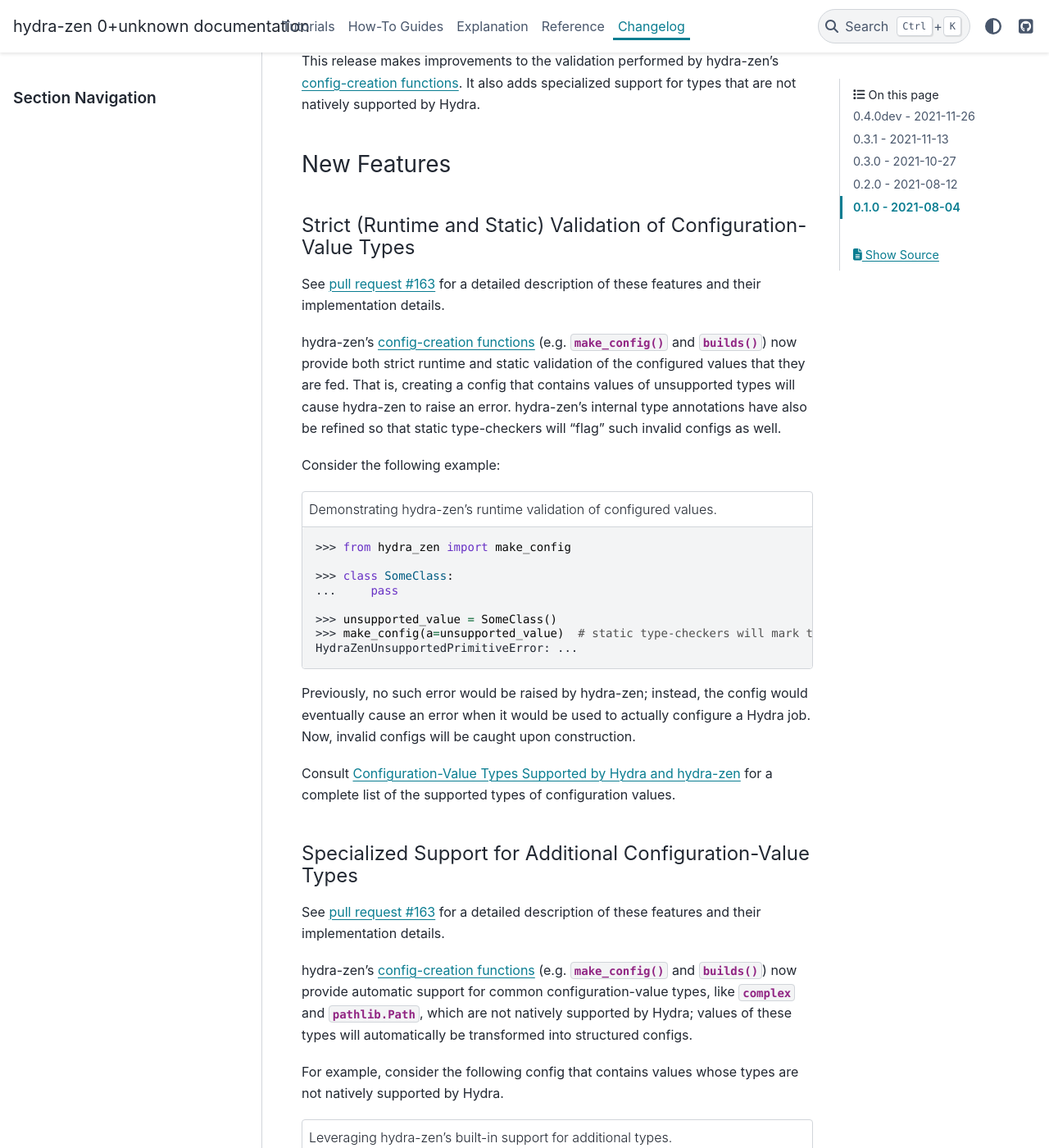
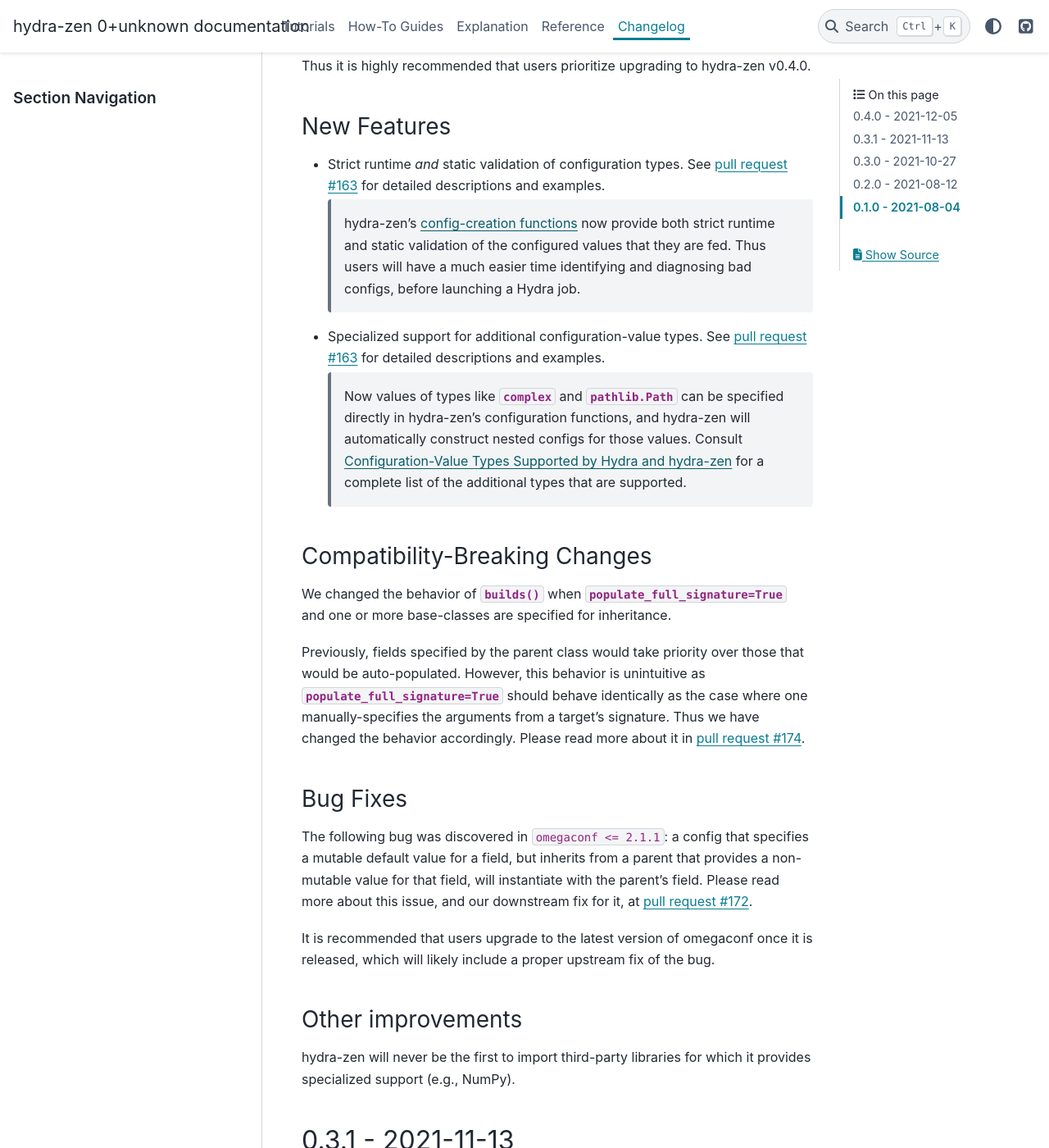
Before and after one commit to mit-ll-responsible-ai/hydra-zen, a Sphinx documentation site: the page built from docs/source/changes.rst, in a window 1280 px wide and 1400 px high, scrolled down 443 px. Shown: the whole window at 82% size. Built offline with Sphinx 7.4.7 and the PyData theme 0.15.4, drawn with Linux system fonts in a browser that asks for light colours; some of the changed text lies outside the part shown.

Commit message:
Update changelog and ref docs for v0.4.0 (#176)
* update changelog and ref docs for v0.4.0 release

* add pyright analysis of src/ to nightly job

* wrap long line

* fix typo

* disallow string fields that could be cast to floats

```diff
--- a/docs/source/api_reference.rst
+++ b/docs/source/api_reference.rst
@@ -124,10 +124,7 @@
 Additional Types, Supported via hydra-zen
 *****************************************
 
-.. warning::
-
-   This section refers to capabilities that are not yet available in a stable release
-   of hydra-zen. They will be included in the release of `v0.4.0`.
+    This feature was introduced in hydra-zen ``v0.4.0``
 
 Values of additional types can be specified directly via hydra-zen's
 :ref:`config-creation functions <create-config>`, and hydra-zen will automatically
--- a/docs/source/changes.rst
+++ b/docs/source/changes.rst
@@ -5,110 +5,57 @@
 This is a record of all past hydra-zen releases and what went into them, in reverse
 chronological order. All previous releases should still be available on pip.
 
-.. _v0.4.0dev:
+.. _v0.4.0:
 
----------------------
-0.4.0dev - 2021-11-26
----------------------
-
-.. warning::
-
-   This section refers to capabilities that are not yet available in a stable release
-   of hydra-zen. They will be included in the release of `v0.4.0`.
+------------------
+0.4.0 - 2021-12-05
+------------------
 
 This release makes improvements to the validation performed by hydra-zen's
 :ref:`config-creation functions <create-config>`. It also adds specialized support for
 types that are not natively supported by Hydra.
 
+Also included is an important compatibility-breaking change and a downstream
+fix for an upstream bug in
+`omegaconf <https://omegaconf.readthedocs.io/en/2.1_branch/>`_ (a library on which
+Hydra intimately depends). Thus it is highly recommended that users prioritize
+upgrading to hydra-zen v0.4.0.
 
 New Features
 ------------
 
-Strict (Runtime and Static) Validation of Configuration-Value Types
-===================================================================
+- Strict runtime *and* static validation of configuration types. See :pull:`163` for detailed descriptions and examples.
 
-See :pull:`163` for a detailed description of these features and their implementation
-details.
+    hydra-zen's :ref:`config-creation functions <create-config>` now provide both strict runtime and static validation of the configured values that they are fed. Thus users will have a much easier time identifying and diagnosing bad configs, before launching a Hydra job.
+- Specialized support for additional configuration-value types. See :pull:`163` for detailed descriptions and examples.
 
-hydra-zen's :ref:`config-creation functions <create-config>` (e.g.
-:func:`~hydra_zen.make_config` and :func:`~hydra_zen.builds`) now provide both strict
-runtime and static validation of the configured values that they are fed.
-That is, creating a config that contains values of unsupported types will cause
-hydra-zen to raise an error. hydra-zen's internal type annotations have also be refined
-so that static type-checkers will "flag" such invalid configs as well.
+   Now values of types like :py:class:`complex` and :py:class:`pathlib.Path` can be specified directly in hydra-zen's configuration functions, and hydra-zen will automatically construct nested configs for those values. Consult :ref:`valid-types` for a complete list of the additional types that are supported.
 
-Consider the following example:
+Compatibility-Breaking Changes
+------------------------------
+We changed the behavior of :func:`~hydra_zen.builds` when
+`populate_full_signature=True` and one or more base-classes are specified for
+inheritance.
 
-.. code-block:: pycon
-   :caption: Demonstrating hydra-zen's runtime validation of configured values.
+Previously, fields specified by the parent class would take priority over those that
+would be auto-populated. However, this behavior is unintuitive as
+`populate_full_signature=True` should behave identically as the case where one
+manually-specifies the arguments from a target's signature. Thus we have changed the
+behavior accordingly. Please read more about it in :pull:`174`.
 
-   >>> from hydra_zen import make_config
+Bug Fixes
+---------
+The following bug was discovered in ``omegaconf <= 2.1.1``: a config that specifies a
+mutable default value for a field, but inherits from a parent that provides a
+non-mutable value for that field, will instantiate with the parent's field. Please read more about this issue, and our downstream fix for it, at :pull:`172`.
 
-   >>> class SomeClass:
-   ...     pass
+It is recommended that users upgrade to the latest version of omegaconf once it is
+released, which will likely include a proper upstream fix of the bug.
 
-   >>> unsupported_value = SomeClass()
-   >>> make_config(a=unsupported_value)  # static type-checkers will mark this as invalid
-   HydraZenUnsupportedPrimitiveError: ...
-
-
-Previously, no such error would be raised by hydra-zen; instead, the config would
-eventually cause an error when it would be used to actually configure a Hydra job.
-Now, invalid configs will be caught upon construction.
-
-Consult :ref:`valid-types` for a complete list of the supported types of configuration
-values.
-
-Specialized Support for Additional Configuration-Value Types
-============================================================
-
-See :pull:`163` for a detailed description of these features and their implementation
-details.
-
-hydra-zen's :ref:`config-creation functions <create-config>` (e.g.
-:func:`~hydra_zen.make_config` and :func:`~hydra_zen.builds`) now provide automatic
-support for common configuration-value types, like :py:class:`complex` and
-:py:class:`pathlib.Path`, which are not natively supported by Hydra; values of these
-types will automatically be transformed into structured configs.
-
-For example, consider the following config that contains values whose types are not
-natively supported by Hydra.
-
-.. code-block:: python
-   :caption: Leveraging hydra-zen's built-in support for additional types.
-
-   from hydra_zen import make_config, instantiate, to_yaml
-
-   from pathlib import Path
-
-   Conf = make_config(value=1+2j, home=Path.home())
-
-hydra-zen automatically creates nested structured configs to represent these values;
-note that these configs do not carry any direct dependencies on hydra-zen.
-
-.. code-block:: pycon
-
-   >>> print(to_yaml(Conf))
-   value:
-     real: 1.0
-     imag: 2.0
-     _target_: builtins.complex
-   home:
-     _args_:
-     - C:\Users\Ryan Soklaski
-     _target_: pathlib.Path
-
-
-Instantiating ``Conf`` will produce the expected values:
-
-.. code-block:: pycon
-
-   >>> instantiate(Conf)
-   {'value': (1+2j), 'home': WindowsPath('C:/Users/Ryan Soklaski')}
-
-
-Consult :ref:`valid-types` for a complete list of the additional types that hydra-zen
-supports in this fashion.
+Other improvements
+------------------
+hydra-zen will never be the first to import third-party libraries for which it provides
+specialized support (e.g., NumPy).
 
 .. _v0.3.1:
 
```
Also changed, not shown: 2 other files.
